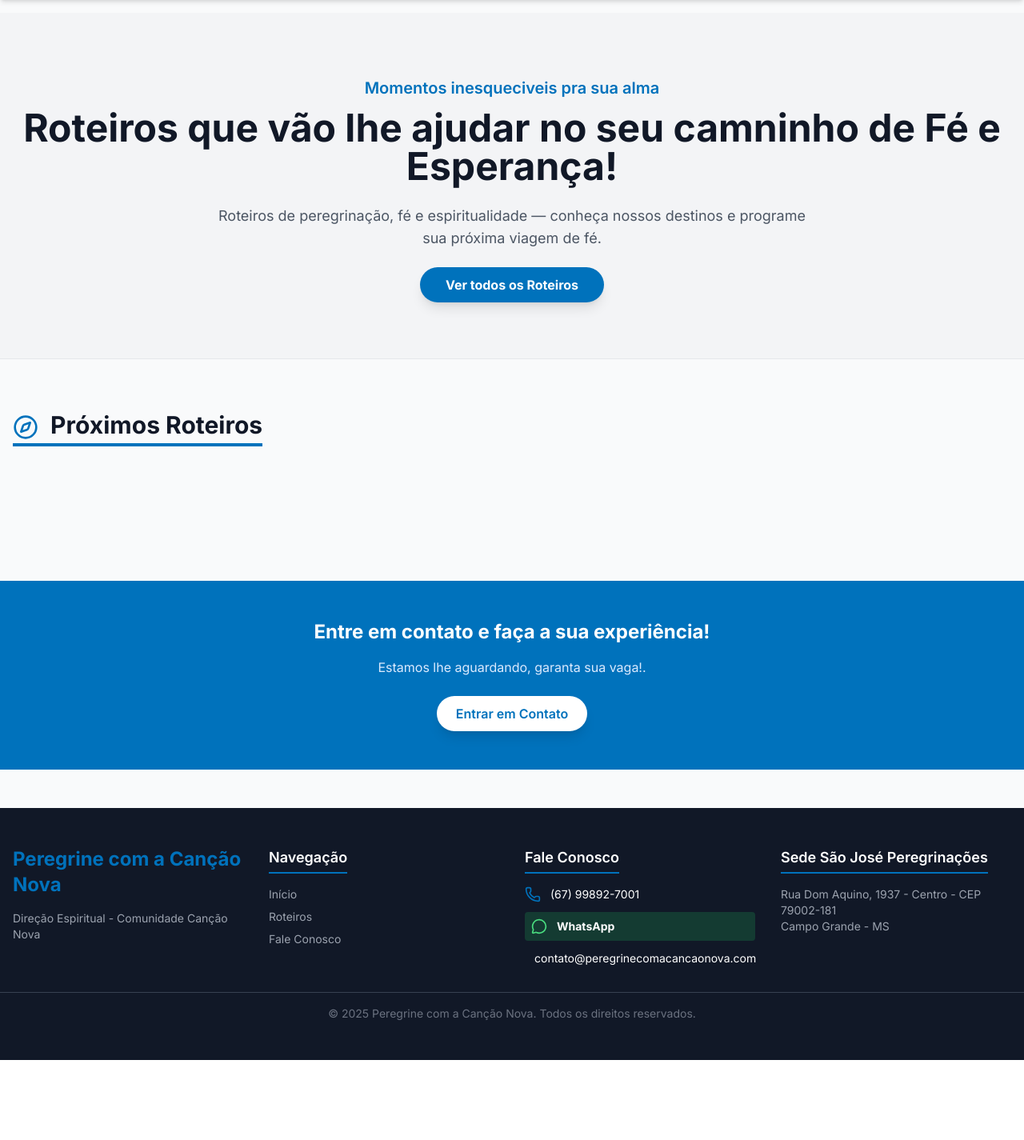
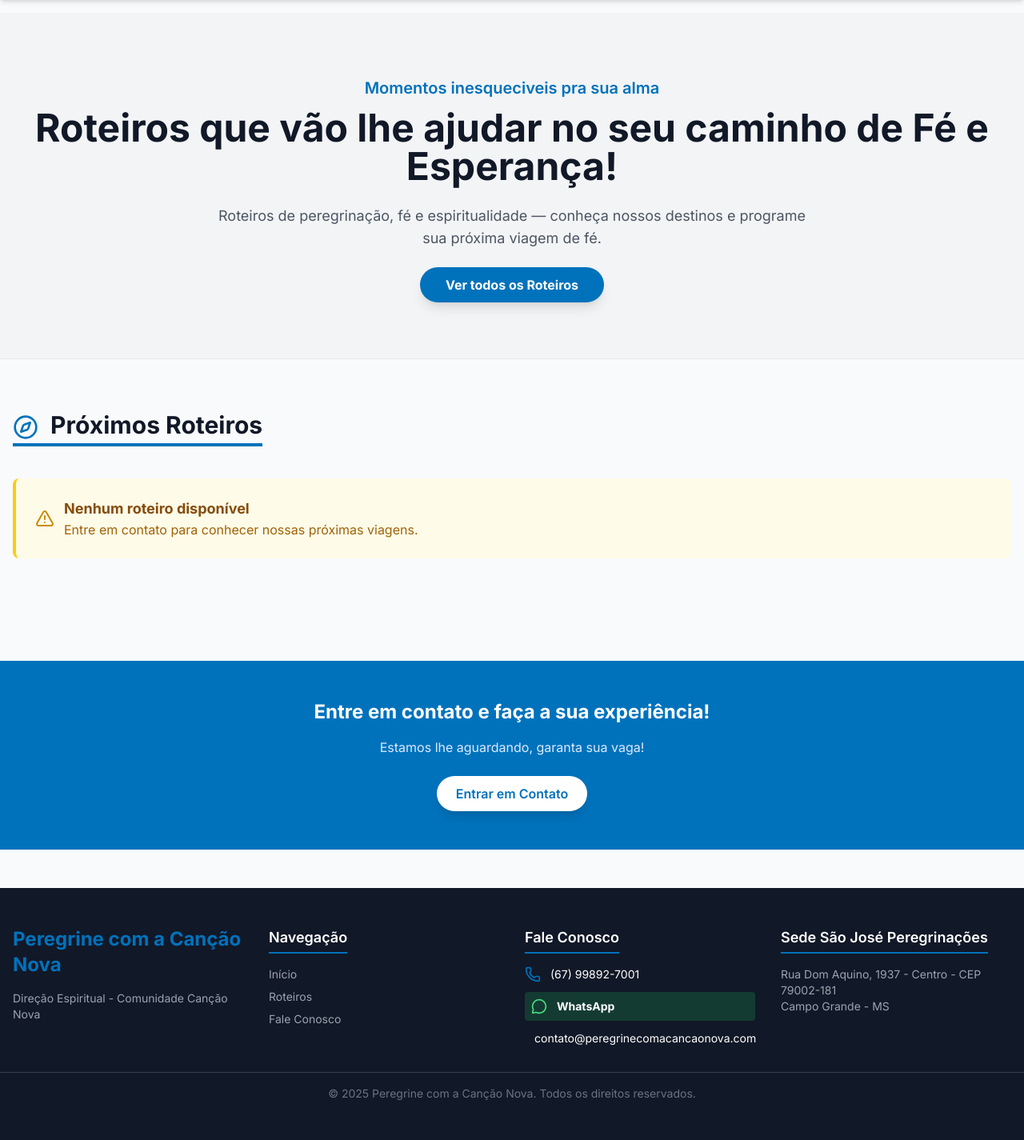
Before and after one commit to marcelofcn/peregrinecomacancaonova, a Flask app: page / in a window 1280 px wide. Shown: the part 80-1505 px from the top of the page at 80% size. Before the commit the page ends 1405 px from the top, so only its background shows below. Run offline with Flask 3, Linux system fonts and the light colour scheme; some libraries are stand-ins or nearby versions.

Commit message:
Update home.html

```diff
--- a/templates/home.html
+++ b/templates/home.html
@@ -1,13 +1,11 @@
 {% extends "base.html" %}
-
 {% block title %}Roteiros de Peregrinação - {{ site_name }}{% endblock %}
-
 {% block content %}
 <div class="fade-in">
     <section class="bg-gray-100 py-20 border-b border-gray-200">
         <div class="container mx-auto px-4 text-center">
             <p class="text-xl font-semibold text-cancao-blue mb-3">Momentos inesqueciveis pra sua alma</p>
-            <h1 class="text-5xl font-extrabold text-gray-900 mb-6">Roteiros que vão lhe ajudar no seu camninho de Fé e Esperança! </h1>
+            <h1 class="text-5xl font-extrabold text-gray-900 mb-6">Roteiros que vão lhe ajudar no seu caminho de Fé e Esperança!</h1>
             <p class="text-lg text-gray-600 max-w-3xl mx-auto mb-8">{{ site_description }}</p>
             <a href="#roteiros" class="bg-cancao-blue hover-cancao-blue text-white px-8 py-3 rounded-full font-bold transition shadow-lg">Ver todos os Roteiros</a>
         </div>
@@ -18,14 +16,23 @@
             <i data-lucide="compass" class="w-8 h-8 inline mr-2 text-cancao-blue"></i> Próximos Roteiros
         </h2>
 
+        {% if roteiros and roteiros|length > 0 %}
         <div class="grid gap-8 sm:grid-cols-2 lg:grid-cols-3">
             {% for r in roteiros %}
             <div class="bg-white rounded-xl shadow-lg hover:shadow-xl transition-shadow duration-300 overflow-hidden group">
-                    <div class="h-56 overflow-hidden relative">
-                        <img src="{{ url_for('static', filename='img/' + r.img) }}" alt="{{ r.title }}" class="w-full h-full object-cover group-hover:scale-105 transition-transform duration-500" onerror="this.src='https://images.unsplash.com/photo-1542457635-43a290209598?w=500&q=80'">
+                <div class="h-56 overflow-hidden relative bg-gray-200">
+                    {% if r.img and r.img != 'placeholder.jpg' %}
+                    <img src="{{ url_for('static', filename='img/' + r.img) }}"
+                         alt="{{ r.title }}"
+                         class="w-full h-full object-cover group-hover:scale-105 transition-transform duration-500"
+                         onerror="this.src='https://images.unsplash.com/photo-1542457635-43a290209598?w=500&q=80'">
+                    {% else %}
+                    <img src="https://images.unsplash.com/photo-1542457635-43a290209598?w=500&q=80"
+                         alt="{{ r.title }}"
+                         class="w-full h-full object-cover group-hover:scale-105 transition-transform duration-500">
+                    {% endif %}
                     <span class="absolute top-3 left-3 bg-cancao-blue text-white text-xs font-semibold px-3 py-1 rounded-full shadow-md">{{ r.duracao }}</span>
                 </div>
-
                 <div class="p-6">
                     <h3 class="text-xl font-bold text-gray-900 mb-2 truncate" title="{{ r.title }}">{{ r.title }}</h3>
                     <div class="flex items-center text-gray-500 text-sm mb-4 space-x-4">
@@ -34,7 +41,6 @@
                             {{ r.director_display.split(' - ')[0] }}
                         </span>
                     </div>
-
                     <div class="mb-4">
                         <p class="text-sm text-gray-600 flex items-center gap-2 mb-1">
                             <i data-lucide="calendar" class="w-4 h-4 text-cancao-blue"></i>
@@ -43,20 +49,39 @@
                         <p class="text-2xl font-bold text-green-600 mt-2">{{ r.preco }}</p>
                         <p class="text-xs text-gray-500">Valor por pessoa</p>
                     </div>
-
-                        <a href="{{ url_for('roteiro_detalhe', id=r.id) }}" class="mt-4 block w-full bg-green-600 text-white text-center py-2.5 rounded-lg font-semibold hover:bg-green-700 transition">Ver Detalhes</a>
+                    <a href="{{ url_for('roteiro_detalhe', id=r.id) }}"
+                       class="mt-4 block w-full bg-green-600 text-white text-center py-2.5 rounded-lg font-semibold hover:bg-green-700 transition">
+                        Ver Detalhes
+                    </a>
                 </div>
             </div>
             {% endfor %}
         </div>
+        {% else %}
+        <div class="bg-yellow-50 border-l-4 border-yellow-400 p-6 rounded-lg">
+            <div class="flex items-center">
+                <i data-lucide="alert-triangle" class="w-6 h-6 text-yellow-600 mr-3"></i>
+                <div>
+                    <h3 class="text-lg font-bold text-yellow-800">Nenhum roteiro disponível</h3>
+                    <p class="text-yellow-700">Entre em contato para conhecer nossas próximas viagens.</p>
+                </div>
+            </div>
+        </div>
+        {% endif %}
     </section>
 
     <section class="bg-cancao-blue py-12 mt-16">
         <div class="container mx-auto px-4 text-center">
             <h3 class="text-2xl font-bold text-white mb-4">Entre em contato e faça a sua experiência!</h3>
-            <p class="text-blue-100 mb-6">Estamos lhe aguardando, garanta sua vaga!.</p>
+            <p class="text-blue-100 mb-6">Estamos lhe aguardando, garanta sua vaga!</p>
             <a href="{{ url_for('contato') }}" class="inline-block bg-white text-cancao-blue px-6 py-2.5 rounded-full font-semibold hover:bg-gray-100 transition shadow-lg">Entrar em Contato</a>
         </div>
     </section>
 </div>
+
+{% block extra_js %}
+<script>
+    lucide.createIcons();
+</script>
 {% endblock %}
+{% endblock %}
```
Lines whose indentation alone changed are shown as unchanged.
